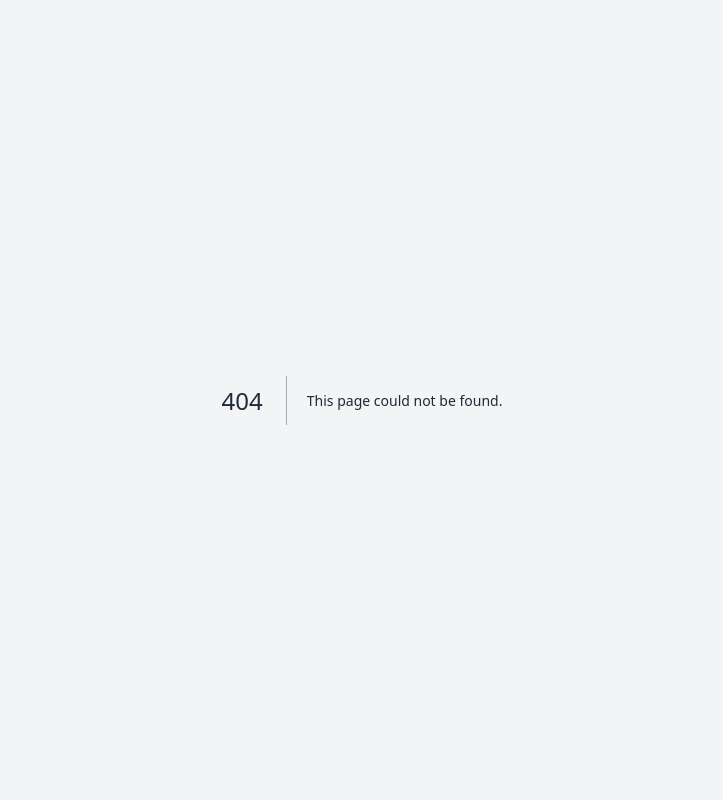
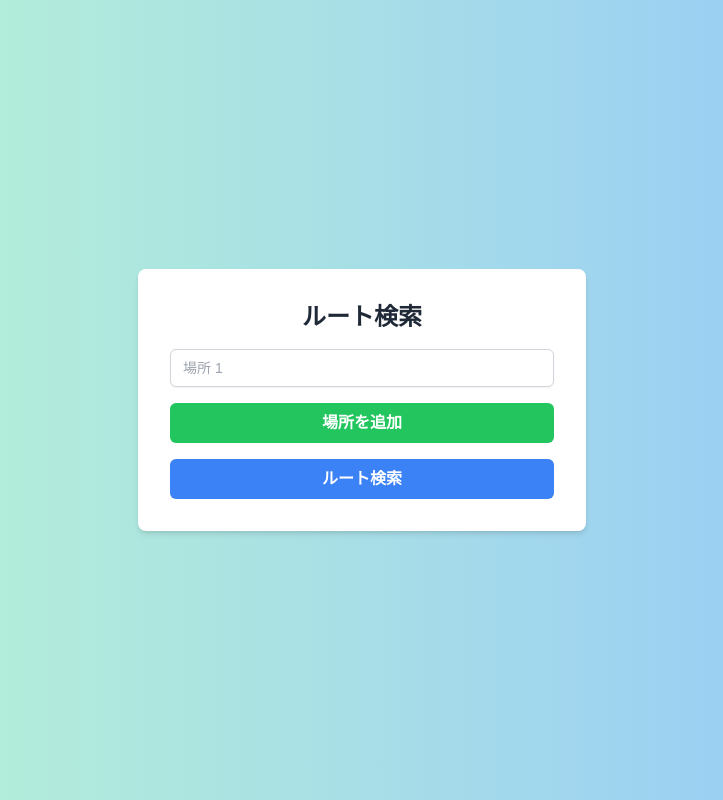
Before and after one commit to takemi853/TripNavi, a Next.js app in the folder tripnavi-app/: page /route-search in a window 1280 px wide. Before the commit this address had no page. Shown: the whole page, without its empty margins (278-1001 px from the left). Built offline with nearby package versions, Linux system fonts and the light colour scheme.

Commit message:
ルート探索ページ追加

```diff
--- /dev/null
+++ b/tripnavi-app/app/api/get-route/route.ts
@@ -0,0 +1,45 @@
+import { NextRequest, NextResponse } from 'next/server';
+import axios from 'axios';
+
+export async function POST(request: NextRequest) {
+    const { locations } = await request.json();
+
+    if (!locations || locations.length === 0) {
+        return NextResponse.json({ success: false, message: '場所を入力してください' }, { status: 400 });
+    }
+
+    try {
+        const apiKey = process.env.OPENAI_API_KEY;
+
+        // ChatGPT APIを呼び出すためのプロンプト
+        const prompt = `以下の観光地を回る最適なルートを提案してください: ${locations.join(', ')}`;
+
+        interface ChatGPTResponse {
+            choices: Array<{
+                message: {
+                    content: string;
+                };
+            }>;
+        }
+
+        const response = await axios.post<ChatGPTResponse>(
+            'https://api.openai.com/v1/chat/completions',
+            {
+                model: 'gpt-3.5-turbo',
+                messages: [{ role: 'user', content: prompt }],
+            },
+            {
+                headers: {
+                    Authorization: `Bearer ${apiKey}`,
+                    'Content-Type': 'application/json',
+                },
+            }
+        );
+
+        const route = response.data.choices[0].message.content;
+        return NextResponse.json({ success: true, route }, { status: 200 });
+    } catch (error) {
+        console.error('Error fetching route:', error);
+        return NextResponse.json({ success: false, message: 'ルートの取得に失敗しました' }, { status: 500 });
+    }
+}
--- a/tripnavi-app/app/page.tsx
+++ b/tripnavi-app/app/page.tsx
@@ -77,7 +77,7 @@ export default function Home() {
 
     const handleComplete = () => {
         localStorage.setItem('selectedSpots', JSON.stringify(selectedSpots));  // 選択リストも保存
-        router.push(`/selected`);
+        router.push(`/selected`);  // ルート探索ページに遷移
     };
 
     return (
@@ -144,11 +144,21 @@ export default function Home() {
                                 </label>
                             ))}
                         </div>
+
+                        {/* 選択を完了するボタン */}
                         <button
+                            className="mt-6 w-full py-3 px-4 bg-green-500 hover:bg-green-600 text-white font-semibold rounded-md focus:outline-none focus:ring-2 focus:ring-offset-2 focus:ring-green-500"
                             onClick={handleComplete}
-                            className="mt-6 w-full py-3 px-4 bg-green-500 hover:bg-green-600 text-white font-semibold rounded-md focus:outline-none focus:ring-2 focus:ring-offset-2 focus:ring-green-500"
                         >
-                            完了
+                            選択
+                        </button>
+
+                        {/* ルート探索ページに移動するボタン */}
+                        <button
+                            className="mt-4 w-full py-3 px-4 bg-indigo-500 hover:bg-indigo-600 text-white font-semibold rounded-md focus:outline-none focus:ring-2 focus:ring-offset-2 focus:ring-indigo-500"
+                            onClick={() => router.push(`/route-search`)}
+                        >
+                            ルート探索ページに移動
                         </button>
                     </div>
                 ) : (
--- /dev/null
+++ b/tripnavi-app/app/route-search/page.tsx
@@ -0,0 +1,112 @@
+'use client';
+
+import { useState } from 'react';
+
+const RouteSearch = () => {
+    const [locations, setLocations] = useState<string[]>(['']);
+    const [loading, setLoading] = useState(false);
+    const [routeResult, setRouteResult] = useState<string | null>(null);
+
+    // 観光場所を追加
+    const addLocation = () => {
+        setLocations([...locations, '']);
+    };
+
+    // 観光場所を削除
+    const removeLocation = (index: number) => {
+        const newLocations = [...locations];
+        newLocations.splice(index, 1);
+        setLocations(newLocations);
+    };
+
+    // 各観光場所の入力値を更新
+    const updateLocation = (index: number, value: string) => {
+        const newLocations = [...locations];
+        newLocations[index] = value;
+        setLocations(newLocations);
+    };
+
+    // フォームの送信時に ChatGPT API を呼び出してルートを取得
+    const handleSubmit = async (event: React.FormEvent) => {
+        event.preventDefault();
+        setLoading(true);
+
+        try {
+            const response = await fetch('/api/get-route', {
+                method: 'POST',
+                headers: {
+                    'Content-Type': 'application/json',
+                },
+                body: JSON.stringify({ locations }),
+            });
+
+            const data = await response.json();
+            if (data.success) {
+                setRouteResult(data.route);
+            } else {
+                setRouteResult('ルートの取得に失敗しました。');
+            }
+        } catch (error) {
+            console.error('Error fetching route:', error);
+            setRouteResult('ルートの取得に失敗しました。');
+        } finally {
+            setLoading(false);
+        }
+    };
+
+    return (
+        <div className="min-h-screen flex flex-col justify-center items-center bg-gradient-to-r from-green-200 to-blue-300">
+            <div className="bg-white shadow-md rounded-lg p-8 max-w-md w-full">
+                <h1 className="text-2xl font-bold text-center mb-4">ルート検索</h1>
+                <form onSubmit={handleSubmit} className="space-y-4">
+                    {locations.map((location, index) => (
+                        <div key={index} className="flex items-center space-x-2">
+                            <input
+                                type="text"
+                                value={location}
+                                onChange={(e) => updateLocation(index, e.target.value)}
+                                placeholder={`場所 ${index + 1}`}
+                                className="block w-full px-3 py-2 border border-gray-300 rounded-md shadow-sm focus:outline-none focus:ring-indigo-500 focus:border-indigo-500 sm:text-sm"
+                            />
+                            {locations.length > 1 && (
+                                <button
+                                    type="button"
+                                    onClick={() => removeLocation(index)}
+                                    className="text-red-500 hover:text-red-600"
+                                >
+                                    削除
+                                </button>
+                            )}
+                        </div>
+                    ))}
+                    <button
+                        type="button"
+                        onClick={addLocation}
+                        className="w-full py-2 px-4 bg-green-500 hover:bg-green-600 text-white font-semibold rounded-md focus:outline-none focus:ring-2 focus:ring-offset-2 focus:ring-green-500"
+                    >
+                        場所を追加
+                    </button>
+                    <button
+                        type="submit"
+                        className="w-full py-2 px-4 bg-blue-500 hover:bg-blue-600 text-white font-semibold rounded-md focus:outline-none focus:ring-2 focus:ring-offset-2 focus:ring-blue-500"
+                    >
+                        {loading ? '検索中...' : 'ルート検索'}
+                    </button>
+                </form>
+
+                {loading ? (
+                    <p className="text-center mt-4">検索中...</p>
+                ) : (
+                    routeResult && (
+                        <div className="mt-6 bg-gray-100 p-4 rounded-md shadow">
+                            <h3 className="text-lg font-semibold">提案されたルート:</h3>
+                            <p>{routeResult}</p>
+                        </div>
+                    )
+                )}
+            </div>
+        </div>
+    );
+};
+
+export default RouteSearch;
--- a/tripnavi-app/app/selected/page.tsx
+++ b/tripnavi-app/app/selected/page.tsx
@@ -1,26 +1,30 @@
 'use client';
 
-import { useEffect, useState } from 'react';
+import dynamic from 'next/dynamic';
+import { useState, useEffect } from 'react';
 import { useRouter } from 'next/navigation';
-import MapComponent from '../../components/MapComponent'; // 地図コンポーネントをインポート
+
+// 動的に `MapComponent` をインポートし、SSR を無効化
+const MapComponent = dynamic(() => import('../../components/MapComponent'), {
+    ssr: false,  // サーバーサイドレンダリングを無効化
+});
 
 interface Spot {
     name: string;
-    latitude: number;
-    longitude: number;
+    latitude?: number;
+    longitude?: number;
     description: string;
     tags: string[];
 }
 
 export default function SelectedSpots() {
-    const [selectedSpots, setSelectedSpots] = useState<Spot[]>([]); // 選択された観光地リスト
+    const [selectedSpots, setSelectedSpots] = useState<Spot[]>([]);
     const router = useRouter();
 
-    // ページロード時にlocalStorageから選択された観光地を復元
     useEffect(() => {
         const savedSelectedSpots = localStorage.getItem('selectedSpots');
         if (savedSelectedSpots) {
-            setSelectedSpots(JSON.parse(savedSelectedSpots)); // 選択リストを復元
+            setSelectedSpots(JSON.parse(savedSelectedSpots));
         }
     }, []);
 
@@ -35,7 +39,8 @@ export default function SelectedSpots() {
 
                 {selectedSpots && selectedSpots.length > 0 ? (
                     <>
-                        <MapComponent spots={selectedSpots} /> {/* 地図コンポーネントを追加 */}
+                        {/* 動的にロードされた地図コンポーネントをここで使用 */}
+                        <MapComponent spots={selectedSpots} />
                         <div className="space-y-6 mt-6">
                             {selectedSpots.map((spot, index) => (
                                 <div key={index} className="bg-white p-6 rounded-lg shadow-md hover:shadow-lg transition-shadow">
--- a/tripnavi-app/components/MapComponent.tsx
+++ b/tripnavi-app/components/MapComponent.tsx
@@ -1,18 +1,22 @@
+'use client';
+
 import { MapContainer, TileLayer, Marker, Popup, useMap } from 'react-leaflet';
 import { LatLngExpression, LatLngBounds } from 'leaflet';
-import L from 'leaflet';
-import { useEffect } from 'react';
+import { useEffect, useState } from 'react';
 
-// カスタムアイコンの設定
-const customIcon = new L.Icon({
-    iconUrl: '/marker-icon-red.png', // public フォルダのアイコンを参照
+// 動的に Leaflet をインポートしてアイコンを設定
+const dynamicImportLeaflet = async () => {
+    const L = await import('leaflet');
+    return new L.Icon({
+        iconUrl: '/marker-icon-red.png',
         iconRetinaUrl: '/marker-icon-2x-red.png',
         shadowUrl: '/marker-shadow.png',
-    iconSize: [25, 41], // デフォルトのサイズ
-    iconAnchor: [12, 41], // アンカー位置（アイコンの底を地図上のマーカー位置に合わせる）
+        iconSize: [25, 41],
+        iconAnchor: [12, 41],
         popupAnchor: [1, -34],
-    shadowSize: [41, 41], // 影のサイズ
+        shadowSize: [41, 41],
     });
+};
 
 interface Spot {
     name: string;
@@ -24,19 +28,16 @@ interface MapComponentProps {
     spots: Spot[];
 }
 
-// 地図の表示範囲を更新するためのコンポーネント
+// 地図の表示範囲を更新するコンポーネント
 const MapBoundsUpdater: React.FC<{ spots: Spot[] }> = ({ spots }) => {
     const map = useMap();
 
     useEffect(() => {
-        if (spots.length > 0) {
-            // 緯度・経度があるスポットのリストを取得
-            const bounds = new LatLngBounds(
-                spots
-                    .filter(spot => spot.latitude !== undefined && spot.longitude !== undefined)
-                    .map(spot => [spot.latitude!, spot.longitude!] as LatLngExpression)
-            );
-            // 地図の表示範囲を全てのスポットが含まれるように設定
+        const validSpots = spots.filter(spot => spot.latitude !== undefined && spot.longitude !== undefined);
+        if (validSpots.length > 0) {
+            const bounds = validSpots.reduce((bounds, spot) => {
+                return bounds.extend([spot.latitude!, spot.longitude!] as LatLngExpression);
+            }, new LatLngBounds([]));
             map.fitBounds(bounds);
         }
     }, [spots, map]);
@@ -45,12 +46,25 @@ const MapBoundsUpdater: React.FC<{ spots: Spot[] }> = ({ spots }) => {
 };
 
 const MapComponent: React.FC<MapComponentProps> = ({ spots }) => {
-    const validSpots = spots.filter(spot => spot.latitude !== undefined && spot.longitude !== undefined);
+    const [customIcon, setCustomIcon] = useState<any>(null);
+
+    useEffect(() => {
+        // クライアントサイドでのみ Leaflet のアイコンをインポート
+        dynamicImportLeaflet().then(setCustomIcon);
+    }, []);
+
+    // 緯度・経度が正しく設定されているスポットのみを有効スポットとして扱う
+    const validSpots = spots.filter(
+        spot => spot.latitude !== undefined && spot.longitude !== undefined && spot.latitude !== null && spot.longitude !== null
+    );
+
+    // 初期位置の設定: 有効なスポットが存在しない場合のためにデフォルト位置を設定
     const initialPosition: LatLngExpression = validSpots.length > 0
         ? [validSpots[0].latitude as number, validSpots[0].longitude as number]
-        : [35.6895, 139.6917]; // デフォルトは東京の位置
+        : [35.6895, 139.6917]; // デフォルト位置: 東京
 
     return (
+        customIcon ? (
             <MapContainer center={initialPosition} zoom={13} style={{ height: '400px', width: '100%' }}>
                 <TileLayer
                     url="https://{s}.tile.openstreetmap.org/{z}/{x}/{y}.png"
@@ -60,14 +74,17 @@ const MapComponent: React.FC<MapComponentProps> = ({ spots }) => {
                     <Marker
                         key={index}
                         position={[spot.latitude!, spot.longitude!] as LatLngExpression}
-                    icon={customIcon} // カスタムアイコンを使用
+                        icon={customIcon}
                     >
                         <Popup>{spot.name}</Popup>
                     </Marker>
                 ))}
-            {/* 地図の範囲を自動調整するコンポーネント */}
+                {/* 地図の範囲を自動的に更新するコンポーネント */}
                 <MapBoundsUpdater spots={validSpots} />
             </MapContainer>
+        ) : (
+            <p>Loading map...</p> // アイコンがロードされるまでの代替コンテンツ
+        )
     );
 };
 
--- a/tripnavi-app/helpers/getCoordinates.ts
+++ b/tripnavi-app/helpers/getCoordinates.ts
@@ -5,7 +5,7 @@ export async function getCoordinates(placeName: string) {
     const url = `https://nominatim.openstreetmap.org/search?format=json&q=${encodeURIComponent(placeName)}`;
     try {
         console.log(`Fetching coordinates for: ${placeName}`); // デバッグ用ログ
-        const response = await axios.get(url);
+        const response = await axios.get<any[]>(url);
         const data = response.data;
 
         console.log(`API response for ${placeName}:`, data); // APIからのレスポンスをログに出力
```
Also changed, not shown: 1 other file (tests, documents, lock files or other folders). Lines whose indentation alone changed are shown as unchanged.
